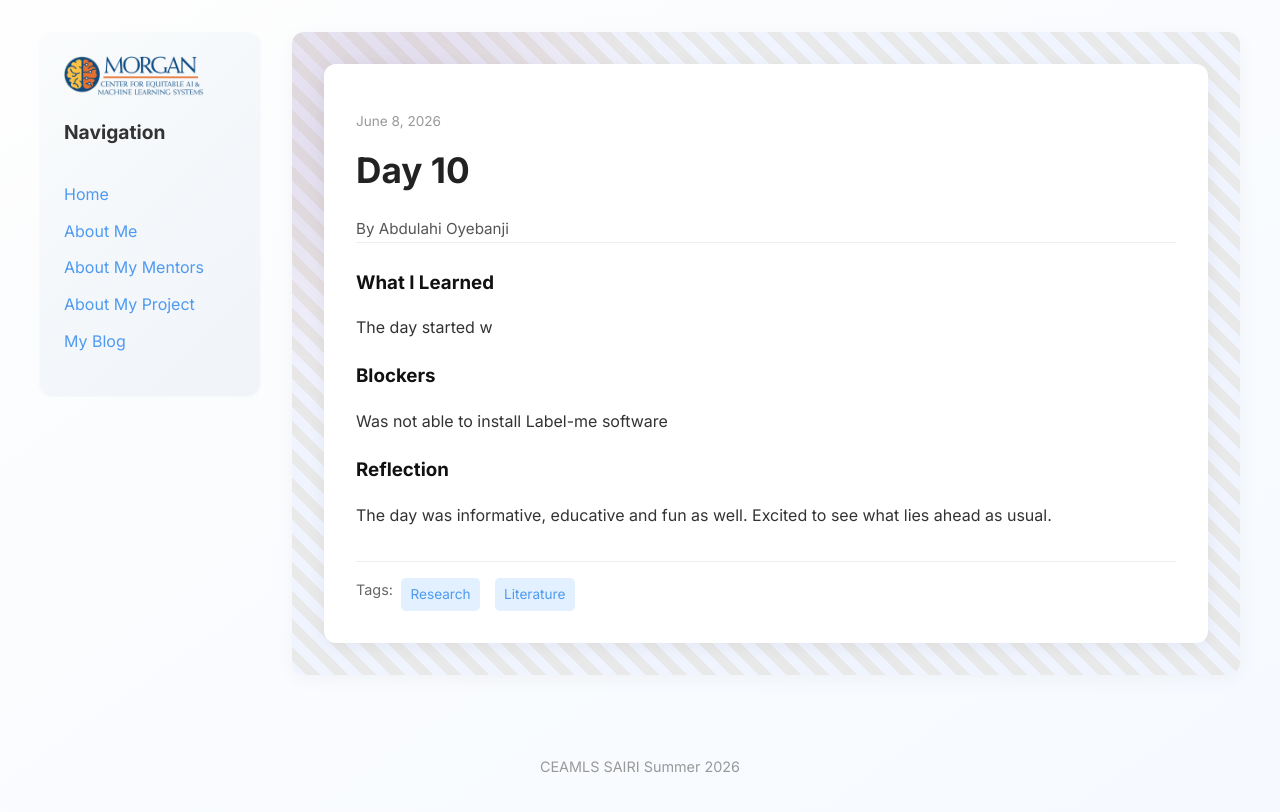
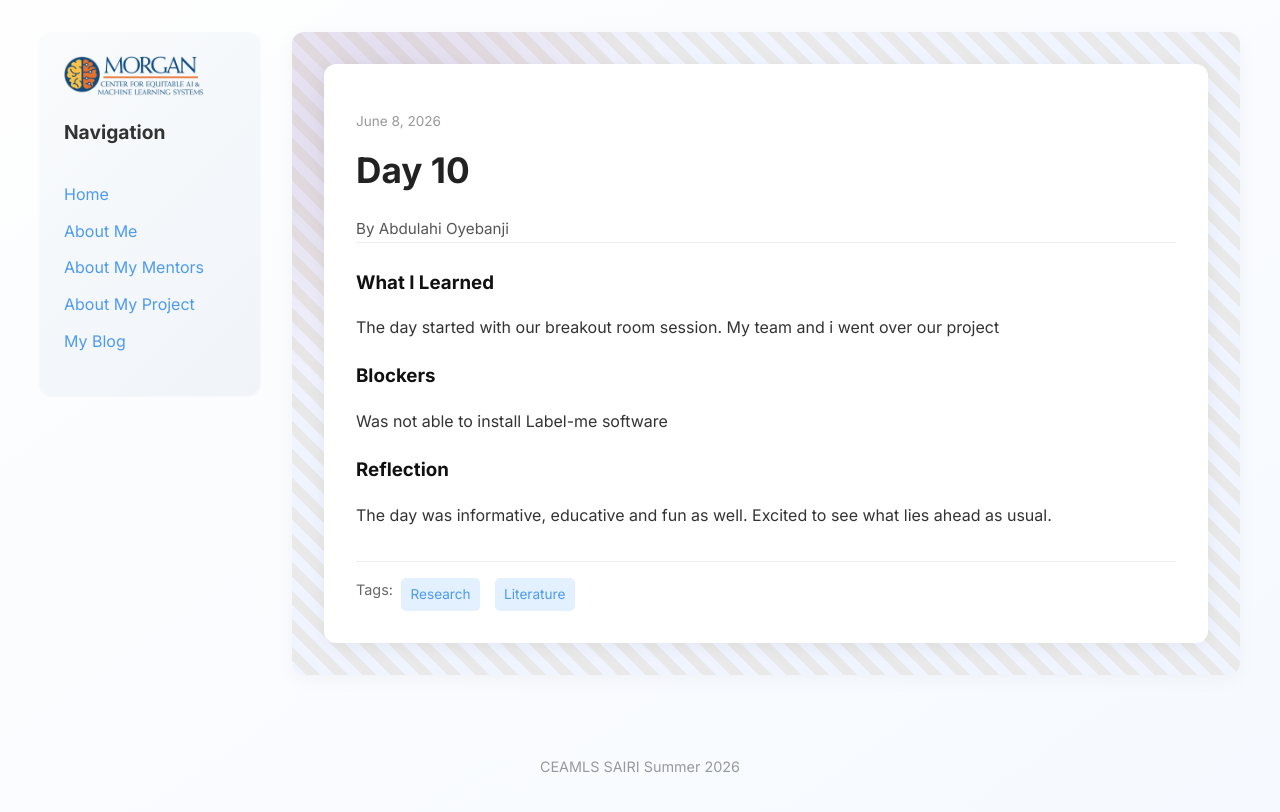
Before and after one commit to abdulahi-banji/abdulahi-banjiceamls26.github.io, a Jekyll site: the page built from _posts/2026-06-08-day-10.md, in a window 1280 px wide. Shown: the top 812 px of the page. Built offline with Jekyll 4.4.1, drawn with Linux system fonts in a browser that asks for light colours.

Commit message:
added learned

```diff
--- a/_posts/2026-06-08-day-10.md
+++ b/_posts/2026-06-08-day-10.md
@@ -6,7 +6,7 @@ permalink: /day10.html
 tags: ["Research ", "Literature"]
 
 what_i_learned: |
-  The day started w
+  The day started with our breakout room session. My team and i went over our project
 blockers: |
   Was not able to install Label-me software
 
```
